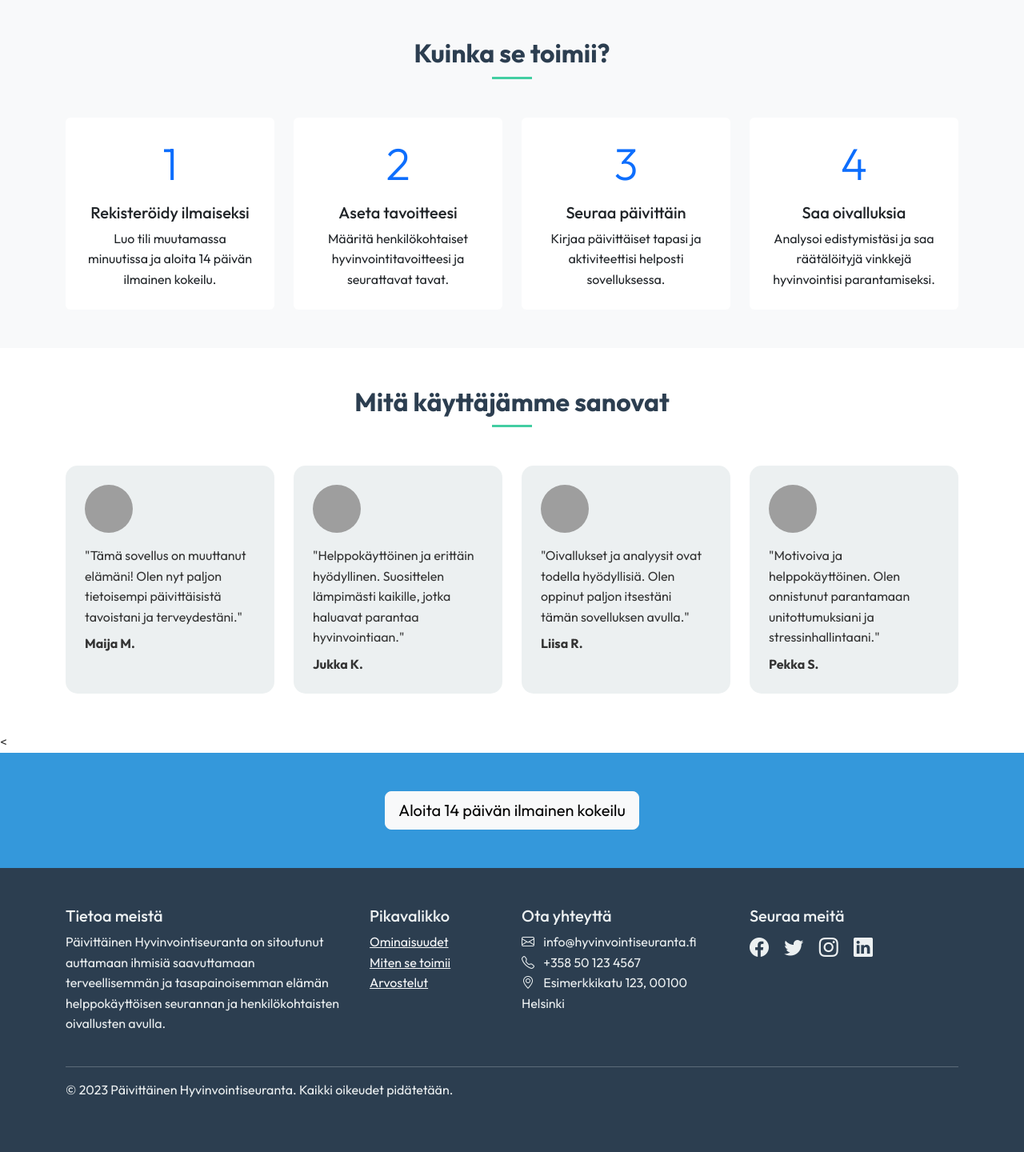
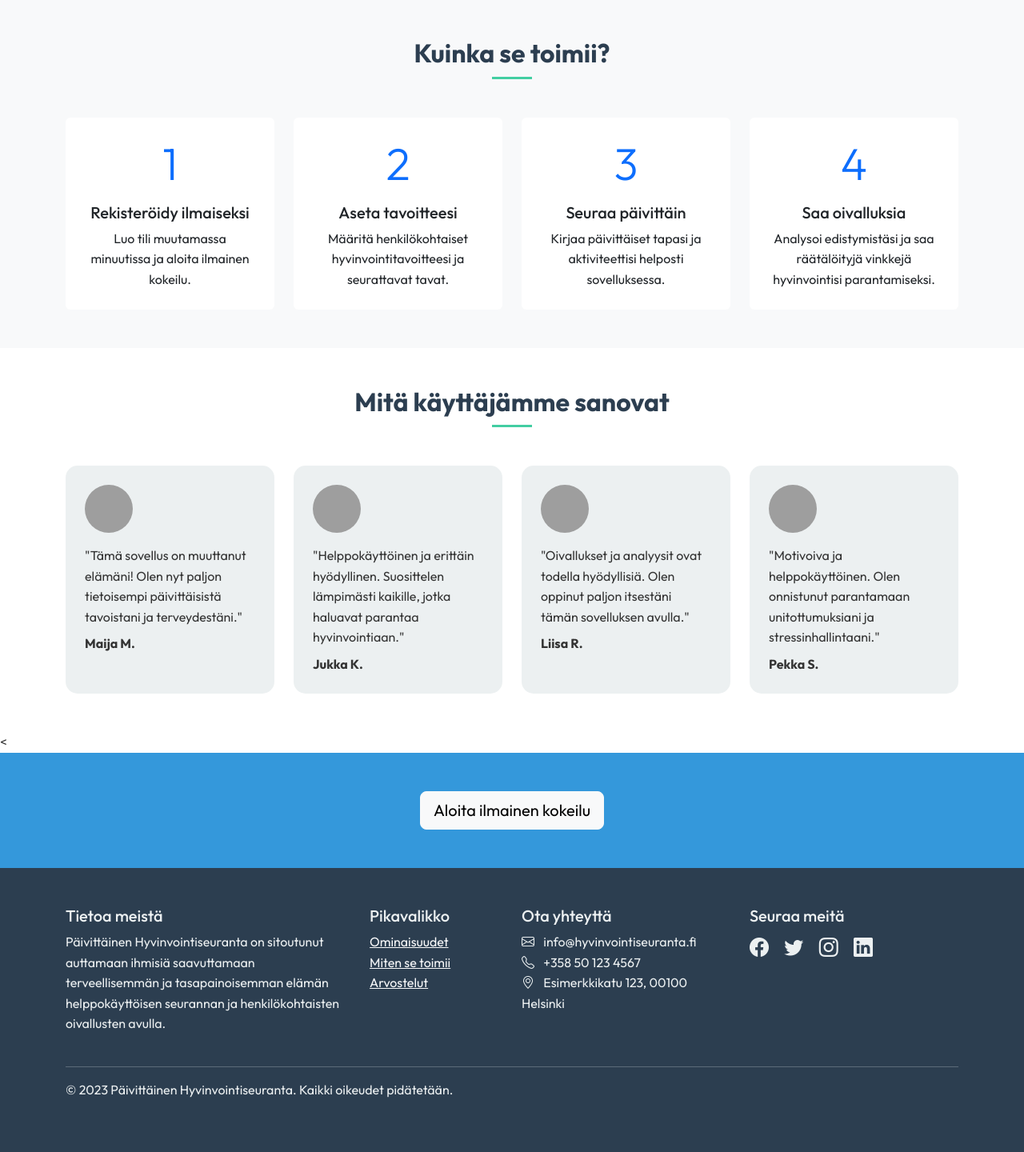
Before and after one commit to laxmis-prog/HyvinvointiSeuranta, a PHP site: page /clone/etusivu.php in a window 1280 px wide. Shown: the part 961-2401 px from the top of the page at 80% size. Run offline with PHP 8.4, Linux system fonts and the light colour scheme; some libraries are stand-ins or nearby versions; grey boxes are pictures that could not be loaded.

Commit message:
Add php project

```diff
--- a/etusivu.php
+++ b/etusivu.php
@@ -232,7 +232,7 @@
                     <div class="card h-100 text-center p-4">
                         <div class="display-4 mb-3 text-primary">1</div>
                         <h5 class="card-title">Rekisteröidy ilmaiseksi</h5>
-                        <p class="card-text">Luo tili muutamassa minuutissa ja aloita 14 päivän ilmainen kokeilu.</p>
+                        <p class="card-text">Luo tili muutamassa minuutissa ja aloita ilmainen kokeilu.</p>
                     </div>
                 </div>
                 <div class="col-md-3">
@@ -299,7 +299,7 @@
     <
     <section class="cta-section py-5">
         <div class="container text-center">
-           <a href="rekisteroityminen.php" class="btn btn-light btn-lg">Aloita 14 päivän ilmainen kokeilu</a>
+           <a href="rekisteroityminen.php" class="btn btn-light btn-lg">Aloita ilmainen kokeilu</a>
         </div>
     </section>
 
--- a/sähköpostivahvistus.php
+++ b/sähköpostivahvistus.php
@@ -63,6 +63,6 @@ $conn->close();
         <a href="kirjaudu.php" class="btn btn-primary">Kirjaudu sisään</a>
     </div>
 
-    <?php include 'footer.php'; ?>
+
 </body>
 </html>
```
